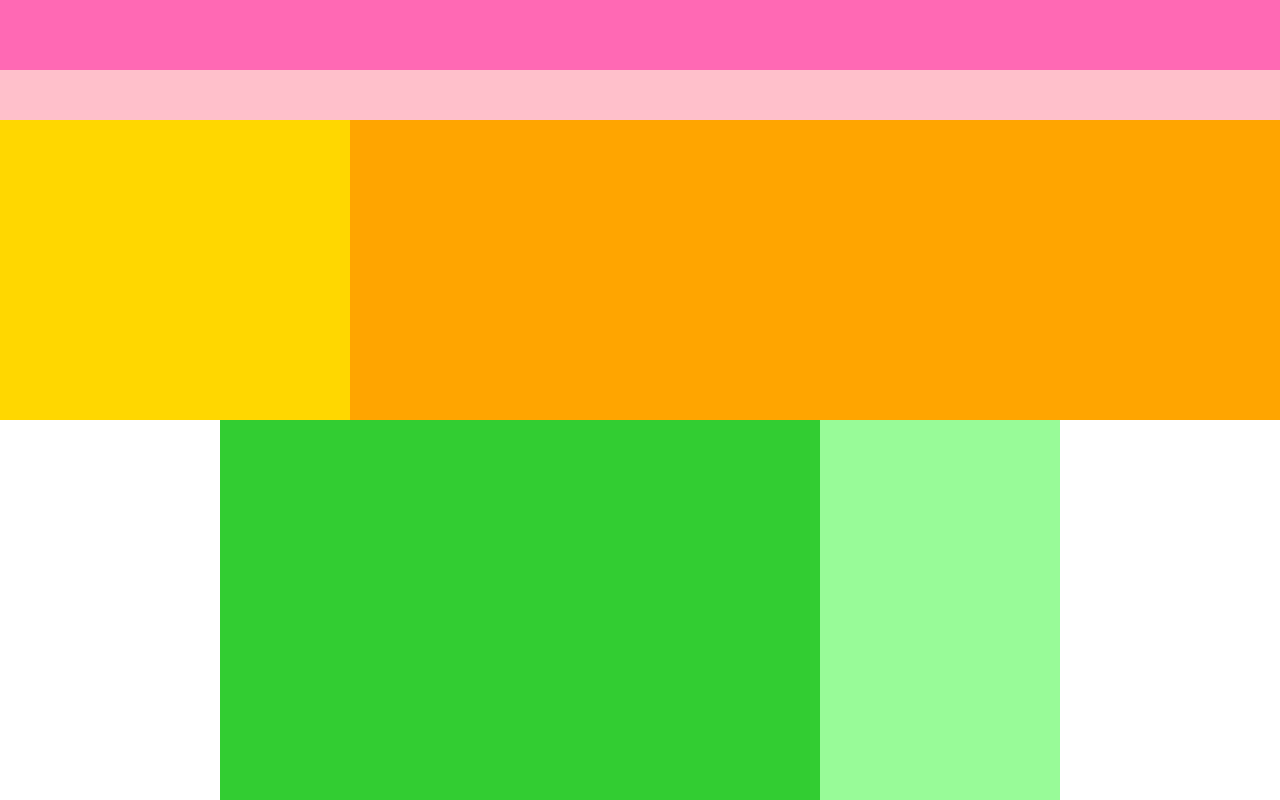
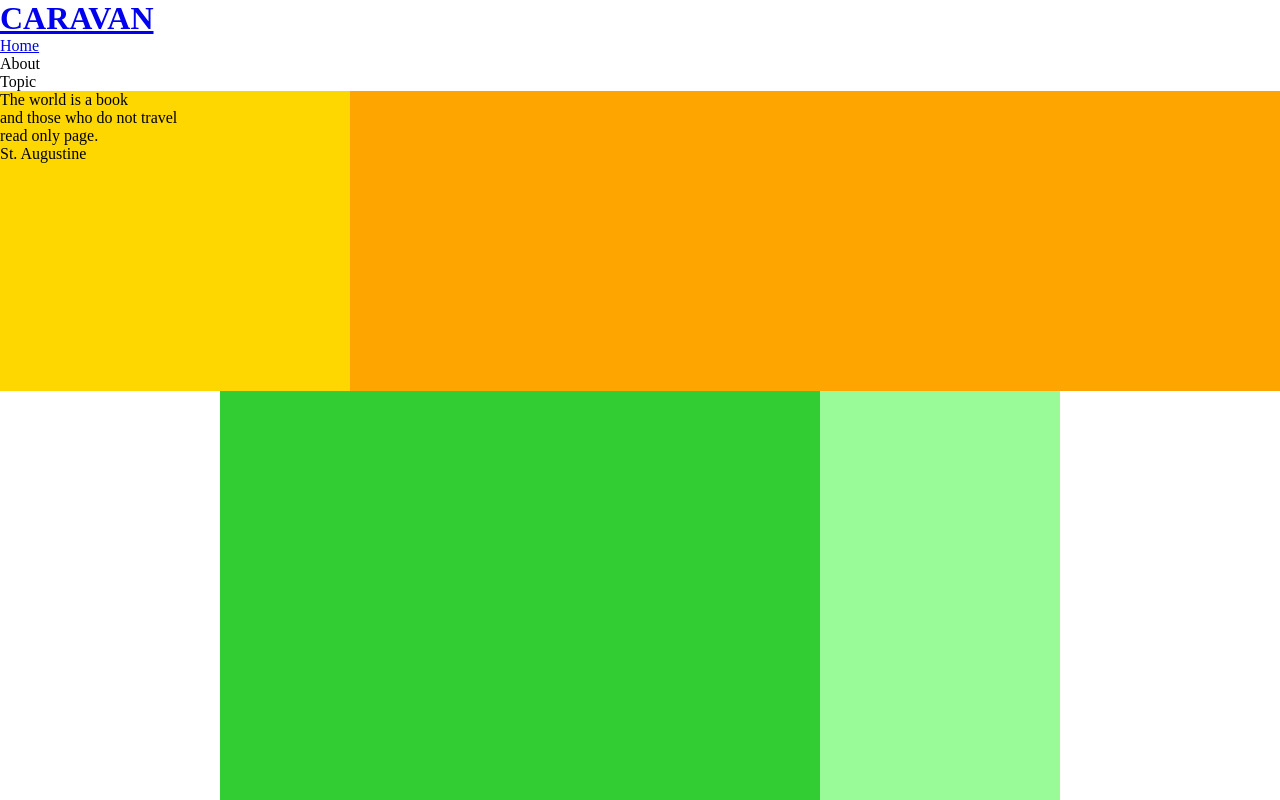
Before and after one commit to RikakoMiura/clone, a plain HTML site: page index.html in a window 1280 px wide. Shown: the top 800 px of the page. Drawn offline with Linux system fonts and the light colour scheme.

Commit message:
[Update]1-4の確認問題のhtml.CRAVAN

```diff
--- a/index.html
+++ b/index.html
@@ -8,29 +8,47 @@
   </head>
 
   <body>
-    <!-- header用のdiv -->
-    <div class="header">
-      <div class="header-top"></div>
-      <div class="header-bottom"></div>
+    <header>
+      <h1 class="heading">
+        <a href="index.html">
+          CARAVAN
+        </a>
+      </h1>
+    </header>
 
-    </div>
+    <nav>
+      <ul class="nav-list">
+        <li class="nav-list-item">
+          <a href="index.html">Home</a>
+        </li>
+        <li class="nav-list-item">About</li>
+        <li class="nav-list-item">Topic</li>
+      </ul>
+    </nav>
 
     <!-- main-visual用のdiv -->
     <div class="main-visual">
-      <div class="main-visual-content"></div>
-
+      <div class="main-visual-content">
+        <p class="main-visual-text">
+          The world is a book<br/>
+          and those who do not travel<br/>
+          read only page.
+        </p>
+        <p class="main-visual-name">
+          St. Augustine
+        </p>
+      </div>
     </div>
 
     <!-- main用のdiv -->
     <div class="main">
       <div class="blog"></div>
       <div class="sidebar"></div>
-
     </div>
 
-    <!-- footer用のdiv -->
-    <div class="footer"></div>
-
+    <footer>
+      <p class="footer-text">© All rights reserved by Infratop.Inc.</p>
+    </footer>
   </body>
 
 </html>
```
